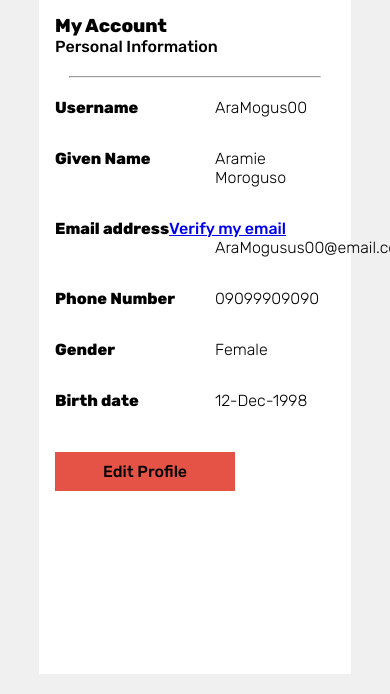
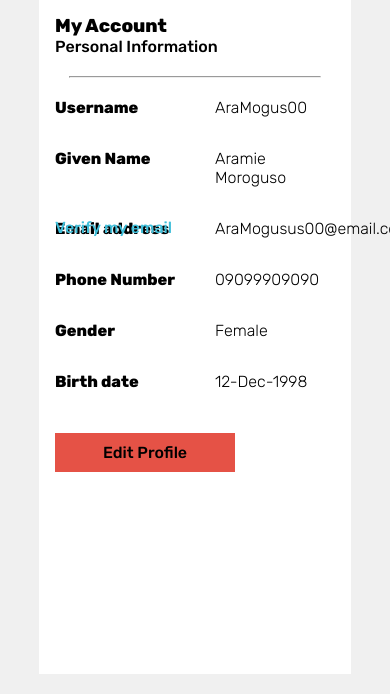
Before and after one commit to coleencoder/Group4Capstone, a PHP site: page /HTML/user_myaccountdef.html in a window 390 px wide; the page is wider, and only the part inside the window is pictured. Shown: the part 307-1001 px from the top of that part. Run offline with PHP 8.4, Linux system fonts and the light colour scheme.

Commit message:
Added styling for Email Verification

```diff
--- a/css/styles_myaccountdef.css
+++ b/css/styles_myaccountdef.css
@@ -84,6 +84,29 @@ hr {
 #edit:visited {
     color: black;
 }
+#verifyemail {
+    color: var(--coolor1);
+    float: right;
+    padding-right: 10em;
+    /*position: absolute;
+    left: 55em;*/
+    text-decoration: none;
+}
+#verifyemail:hover {
+    opacity: 0.8;
+}
+@media (max-width: 1050px) {
+    #verifyemail {
+        padding-right: 2em;
+    }
+}
+@media (max-width: 840px) {
+    #verifyemail {
+        padding-right: 0;
+        position: absolute;
+        top: 26.5em;
+    }
+}
 @media (max-width: 750px) {
     .nav-link {
         position: relative;
@@ -96,6 +119,11 @@ hr {
     }
 }
 @media (max-width: 580px) {
+    #verifyemail {
+        padding-right: 0;
+        position: absolute;
+        top: 32.8em;
+    }
     #headerpage {
         font-weight: 500px;
         font-size: 2em;
```
